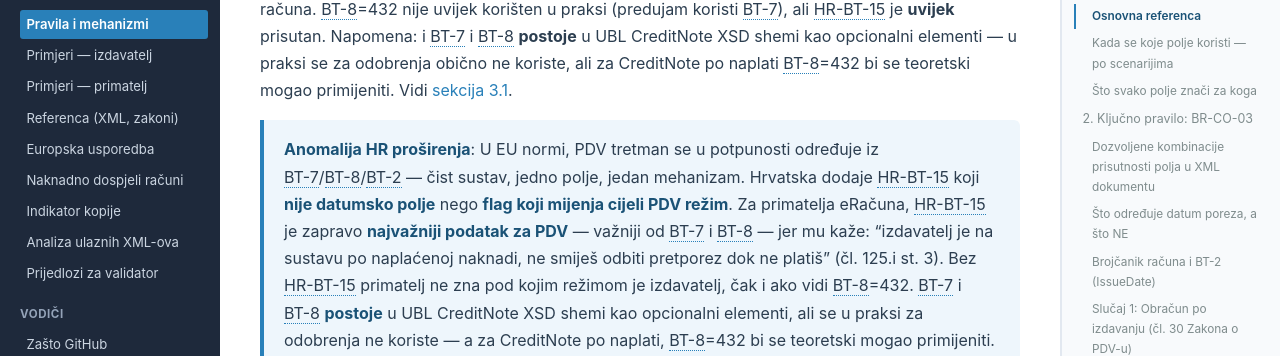
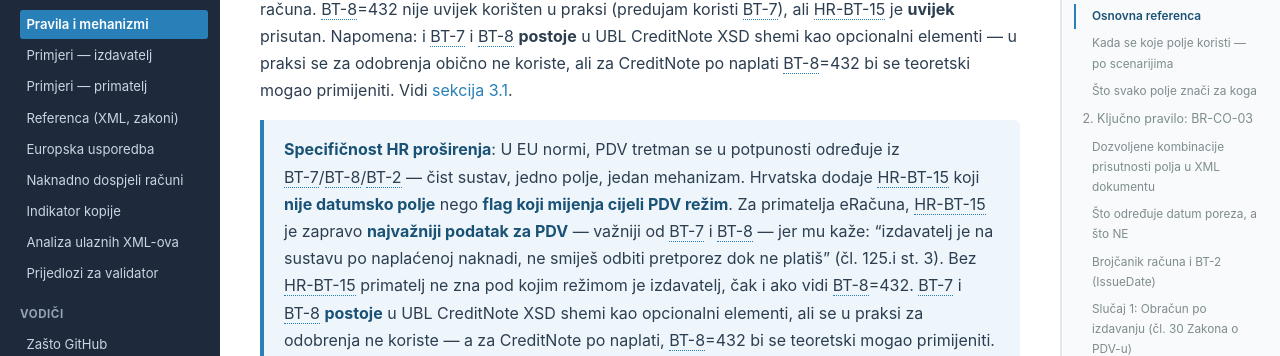
Before and after one commit to dageci/eracun-fiskalizacija-datumi, a Jekyll site: the page built from docs/pravila.md, in a window 1280 px wide and 900 px high, scrolled down 3738 px. Shown: the part 121-477 px from the top of the window. Built offline with Jekyll 4.4.1, drawn with Linux system fonts in a browser that asks for light colours; some of the changed text lies outside the part shown.

Commit message:
anomalija → specifičnost svugdje (neutralniji ton prema PU)

```diff
--- a/docs/pravila.md
+++ b/docs/pravila.md
@@ -36,7 +36,7 @@
 > 1. **Prvo provjeri HR-BT-15** — ako je prisutan, izdavatelj je na sustavu po naplaćenoj naknadi i PDV tretman se mijenja za cijeli račun (čl. 125.i)
 > 2. **Tek onda** tumači BT-7/BT-8/BT-2 prema EU normi
 >
-> Svaki redak u tablici ispod sadrži napomenu **"osim ako je prisutan HR-BT-15"** gdje je to relevantno. Ovo je [HR anomalija](#anomalija-hr-proširenja) koja nema ekvivalenta u EU normi.
+> Svaki redak u tablici ispod sadrži napomenu **"osim ako je prisutan HR-BT-15"** gdje je to relevantno. Ovo je [HR specifičnost](#specificnost-hr-prosirenja) koja nema ekvivalenta u EU normi.
 
 | BT | XML element | Hrvatski naziv | Obavezno | Utječe na | Isključuje se s |
 |---|---|---|---|---|---|
@@ -52,8 +52,8 @@
 
 \* HR-BT-15 je **obavezan** za obveznike koji koriste obračun po naplaćenoj naknadi (čl. 125.i) — **u svakom računu**, uključujući CreditNote i predujam. To je svojstvo obveznika, ne pojedinačnog računa. BT-8=432 nije uvijek korišten u praksi (predujam koristi BT-7), ali HR-BT-15 je **uvijek** prisutan. Napomena: i BT-7 i BT-8 **postoje** u UBL CreditNote XSD shemi kao opcionalni elementi — u praksi se za odobrenja obično ne koriste, ali za CreditNote po naplati BT-8=432 bi se teoretski mogao primijeniti. Vidi [sekcija 3.1](#31-bt-8432-i-hr-bt-15--obračun-po-naplati-u-dva-elementa).
 
-<a id="anomalija-hr-proširenja"></a>
-> **Anomalija HR proširenja**: U EU normi, PDV tretman se u potpunosti određuje iz BT-7/BT-8/BT-2 — čist sustav, jedno polje, jedan mehanizam. Hrvatska dodaje HR-BT-15 koji **nije datumsko polje** nego **flag koji mijenja cijeli PDV režim**. Za primatelja eRačuna, HR-BT-15 je zapravo **najvažniji podatak za PDV** — važniji od BT-7 i BT-8 — jer mu kaže: "izdavatelj je na sustavu po naplaćenoj naknadi, ne smiješ odbiti pretporez dok ne platiš" (čl. 125.i st. 3). Bez HR-BT-15 primatelj ne zna pod kojim režimom je izdavatelj, čak i ako vidi BT-8=432. BT-7 i BT-8 **postoje** u UBL CreditNote XSD shemi kao opcionalni elementi, ali se u praksi za odobrenja ne koriste — a za CreditNote po naplati, BT-8=432 bi se teoretski mogao primijeniti. Za predujam se koristi BT-7 umjesto BT-8. U tim slučajevima HR-BT-15 služi kao dodatni signal za obračun po naplati, iako pitanje je koliko je on neophodan s obzirom na mogućnost korištenja BT-8=432 i u CreditNote. Ovo nema ekvivalenta u EU normi — Italija to rješava elegantno jednim poljem (`EsigibilitaIVA`), a ostale zemlje koriste samo BT-8=432. Vidi [europsku usporedbu](europska-usporedba#usporedna-tablica--svih-23-eu-zemlje).
+<a id="specificnost-hr-prosirenja"></a>
+> **Specifičnost HR proširenja**: U EU normi, PDV tretman se u potpunosti određuje iz BT-7/BT-8/BT-2 — čist sustav, jedno polje, jedan mehanizam. Hrvatska dodaje HR-BT-15 koji **nije datumsko polje** nego **flag koji mijenja cijeli PDV režim**. Za primatelja eRačuna, HR-BT-15 je zapravo **najvažniji podatak za PDV** — važniji od BT-7 i BT-8 — jer mu kaže: "izdavatelj je na sustavu po naplaćenoj naknadi, ne smiješ odbiti pretporez dok ne platiš" (čl. 125.i st. 3). Bez HR-BT-15 primatelj ne zna pod kojim režimom je izdavatelj, čak i ako vidi BT-8=432. BT-7 i BT-8 **postoje** u UBL CreditNote XSD shemi kao opcionalni elementi, ali se u praksi za odobrenja ne koriste — a za CreditNote po naplati, BT-8=432 bi se teoretski mogao primijeniti. Za predujam se koristi BT-7 umjesto BT-8. U tim slučajevima HR-BT-15 služi kao dodatni signal za obračun po naplati, iako pitanje je koliko je on neophodan s obzirom na mogućnost korištenja BT-8=432 i u CreditNote. Ovo nema ekvivalenta u EU normi — Italija to rješava elegantno jednim poljem (`EsigibilitaIVA`), a ostale zemlje koriste samo BT-8=432. Vidi [europsku usporedbu](europska-usporedba#usporedna-tablica--svih-23-eu-zemlje).
 
 ### Kada se koje polje koristi — po scenarijima
 
```
Also changed, not shown: docs/analiza-ulaznih.md (+1 -1 lines), docs/naknadno-dospjeli-racuni.md (+1 -1 lines), README.md.
